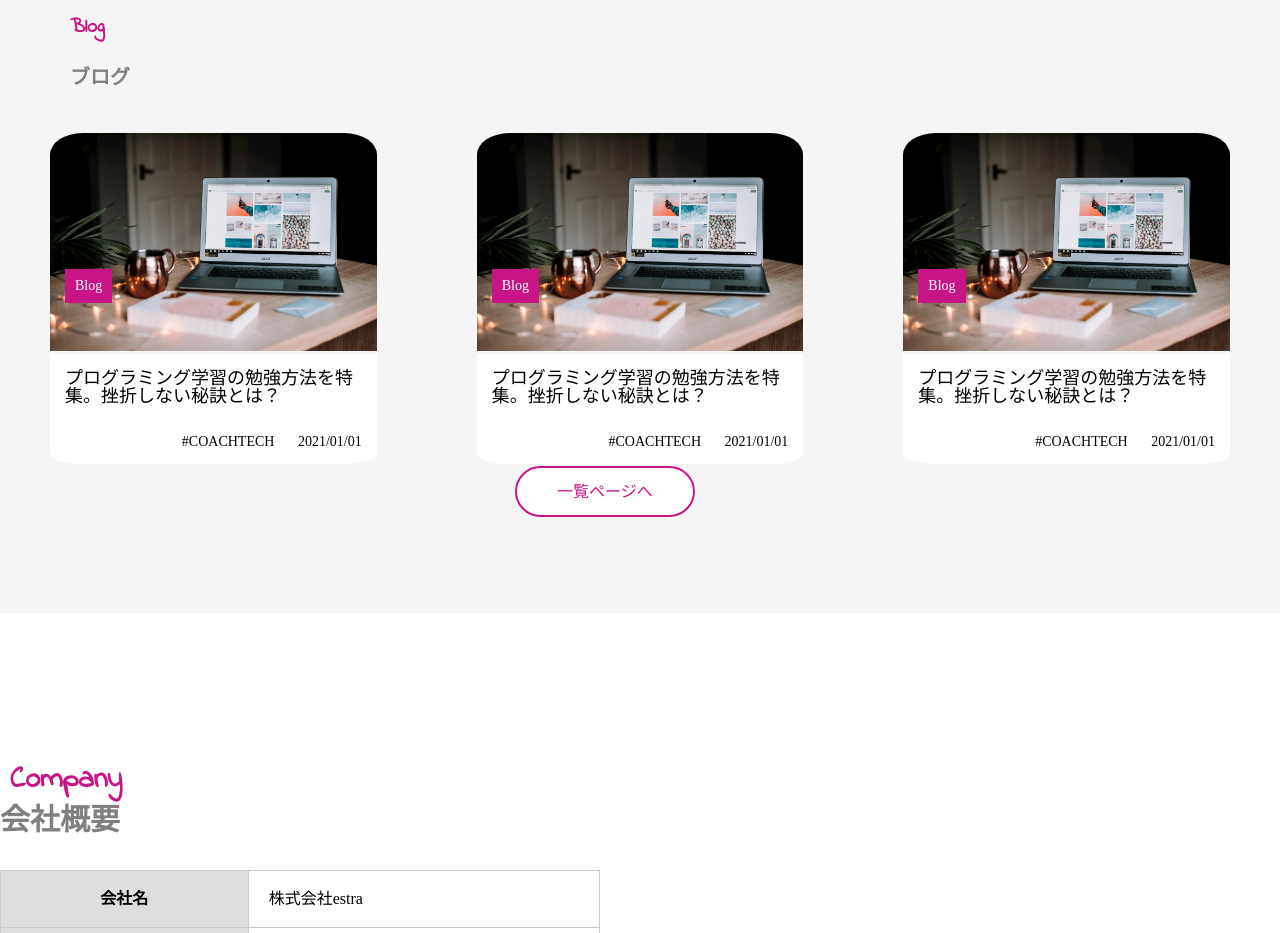
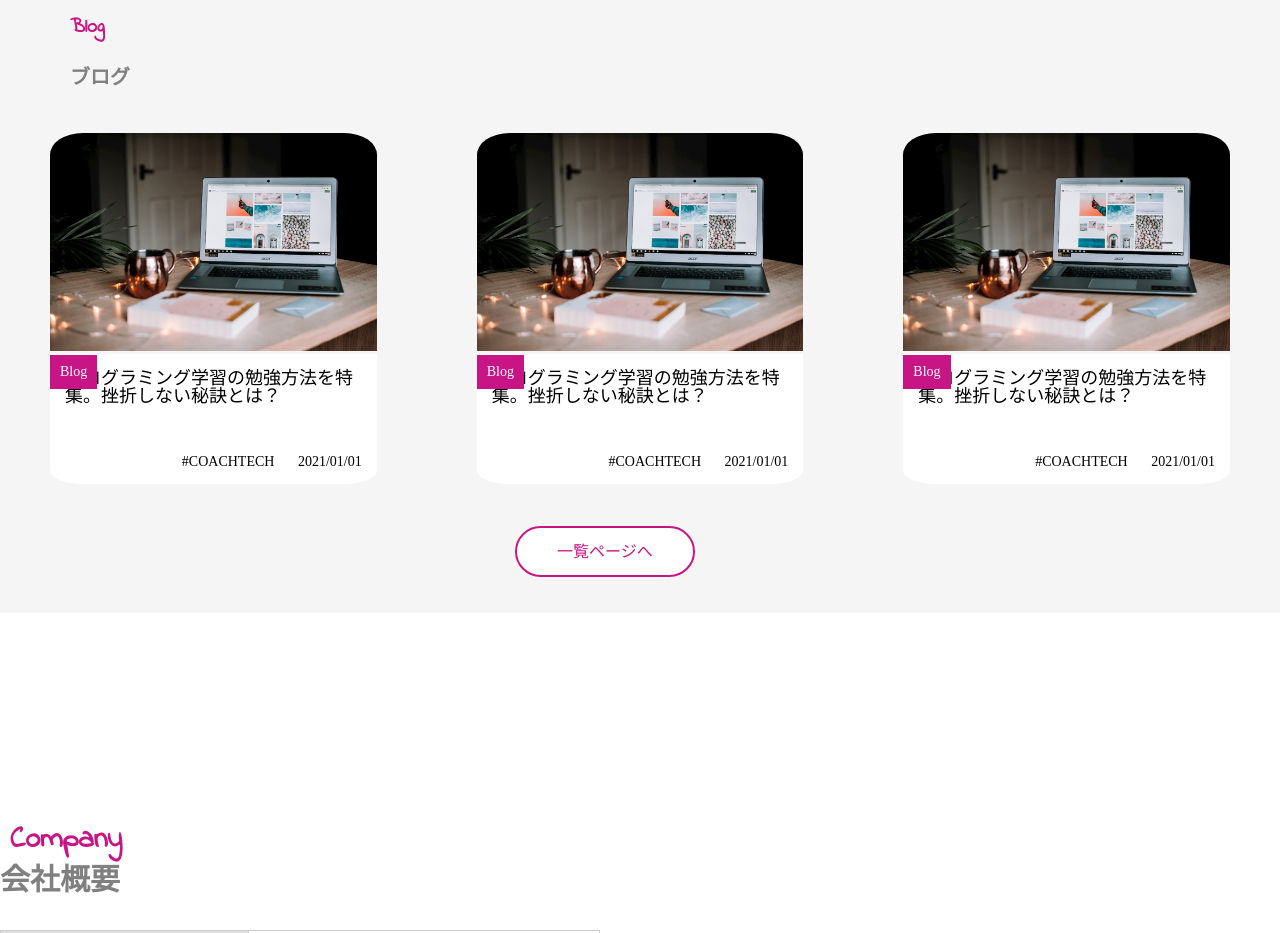
Before and after one commit to seiko112/20210514_okamura, a plain HTML site: page index.html in a window 1280 px wide. Shown: the part 2689-3622 px from the top of the page. Drawn offline with Linux system fonts and the light colour scheme.

Commit message:
修正内容が分かるコミットメッセージ

```diff
--- a/css/style.css
+++ b/css/style.css
@@ -261,6 +261,7 @@ h6 {
   border-top-right-radius: 10%;
 }
 .card__content {
+  position: relative;
   padding: 15px 15px;
   background-color: white;
   border-bottom-left-radius: 10%;
@@ -268,18 +269,15 @@ h6 {
 }
 .card__ttl {
   font-size: 18px;
-  margin-bottom: 30px;
+  margin-bottom: 50px;
   font-weight: 400;
-}
-.flex__item {
-  position: relative;
 }
 .card__blog {
   position: absolute;
+  left: 0;
+  top: 1px;
   background-color: #c71585;
   color: white;
-  margin-bottom: 15px;
-  margin-top: -100px;
   font-size: 14px;
   display: inline-block;
   padding: 10px 10px;
@@ -300,6 +298,7 @@ h6 {
   padding: 20px 10px;
   color: #c71585;
   margin: 0 auto;
+  margin-top: 40px;
 }
 .practice__btn {
   border: 2px solid;
```
